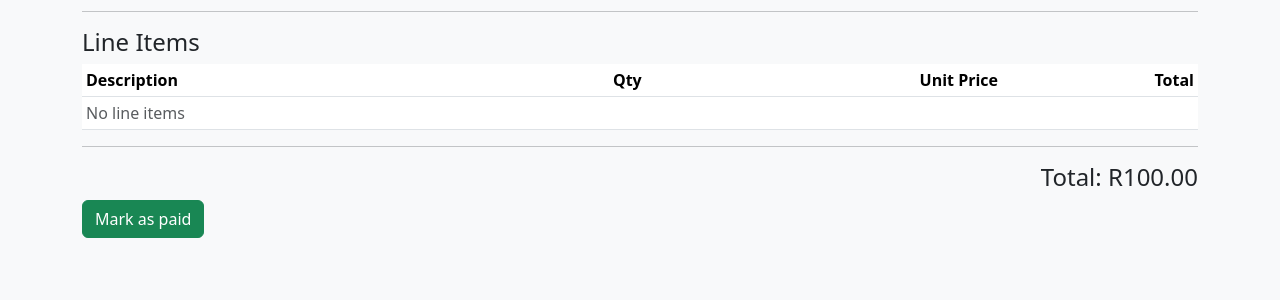
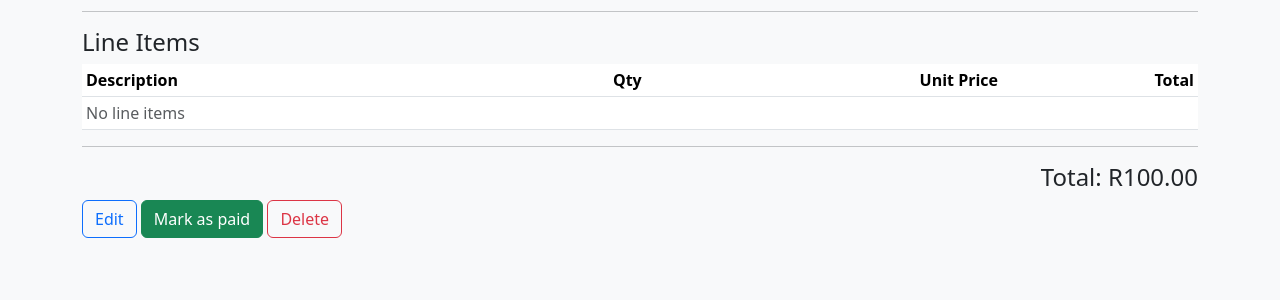
Before and after one commit to KatlegoCodes/studioflow, a Django app: page /billing/1/ in a window 1280 px wide. Shown: the part 248-548 px from the top of the page. Run offline with Django 5.2, Linux system fonts and the light colour scheme; a user stored in the database is signed in; tables that the repository leaves empty hold one stand-in row (values such as "Sample post").

Commit message:
Complete billing core with invoices items, totals, and payment locking

```diff
--- a/billing/templates/billing/invoice_detail.html
+++ b/billing/templates/billing/invoice_detail.html
@@ -56,6 +56,14 @@
 {% if user.is_staff and invoice.status != 'paid' %}
 <form method="post" action="{% url 'invoice_mark_paid' invoice.pk %}">
   {% csrf_token %}
+  <a
+    href="{% url 'invoice_update' invoice.pk %}"
+    class="btn btn-outline-primary"
+    >Edit</a
+  >
   <button class="btn btn-success">Mark as paid</button>
+  <a href="{% url 'invoice_delete' invoice.pk %}" class="btn btn-outline-danger"
+    >Delete</a
+  >
 </form>
 {% endif %} {% endblock %}
--- a/billing/views.py
+++ b/billing/views.py
@@ -40,30 +40,50 @@
 def invoice_update(request, pk):
     invoice = get_object_or_404(Invoice, pk=pk)
 
+    if invoice.status == 'paid':
+        messages.error(request, 'Paid invoices cannot be edited')
+        return redirect('invoice_detail', pk=pk)
+
+    if not request.user.is_staff:
+        messages.error(request, 'You do not have permission to edit invoices')
+        return redirect('invoice_detail', pk=pk)
+
     if request.method == 'POST':
         form = InvoiceForm(request.POST, instance=invoice)
         if form.is_valid():
             form.save()
-            return redirect('invoice_detail', pk=invoice.pk)
+            messages.success(request, 'Invoice updated')
+            return redirect('invoice_detail', pk=pk)
     else:
         form = InvoiceForm(instance=invoice)
 
-    return render(request, 'billing/invoice_form.html', {
-        'form': form,
-        'title': 'Edit Invoice'
-    })
+    return render(request, 'billing/invoice_form.html', {'form': form})
+
 
 @login_required
 def invoice_delete(request, pk):
     invoice = get_object_or_404(Invoice, pk=pk)
 
+    if invoice.status == 'paid':
+        messages.error(request, 'Paid invoices cannot be deleted')
+        return redirect('invoice_detail', pk=pk)
+
+    if request.user.is_staff:
+        messages.error(request, 'You do not have permission to delete invoices')
+        return redirect('invoice_detail', pk=pk)
+
     if request.method == 'POST':
         invoice.delete()
+        messages.success(request, 'Invoice deleted')
         return redirect('invoice_list')
+
+
 
     return render(request, 'billing/invoice_confirm_delete.html', {
         'invoice': invoice
     })
+
+
 
 @login_required
 def invoice_mark_paid(request, pk):
```
